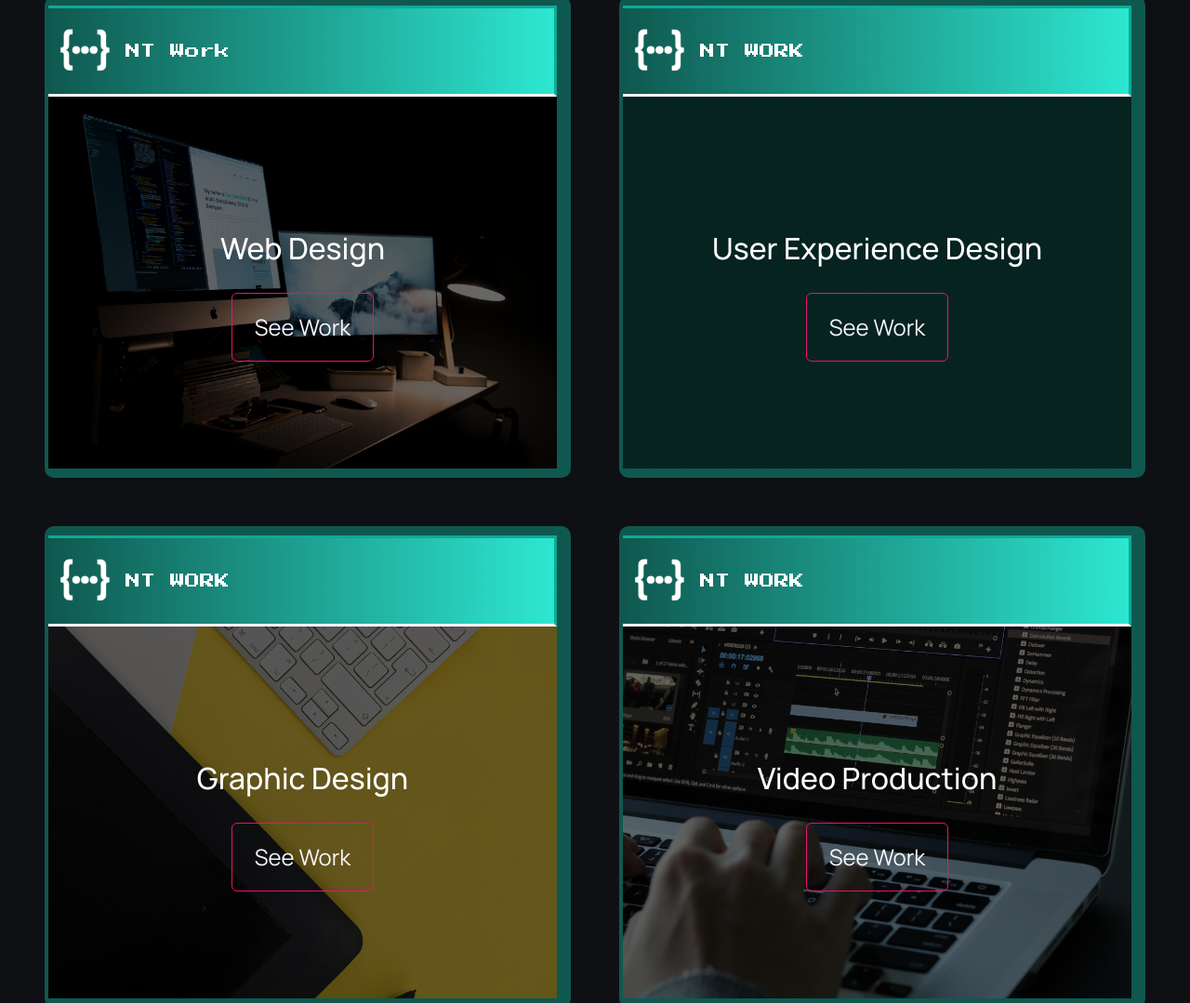
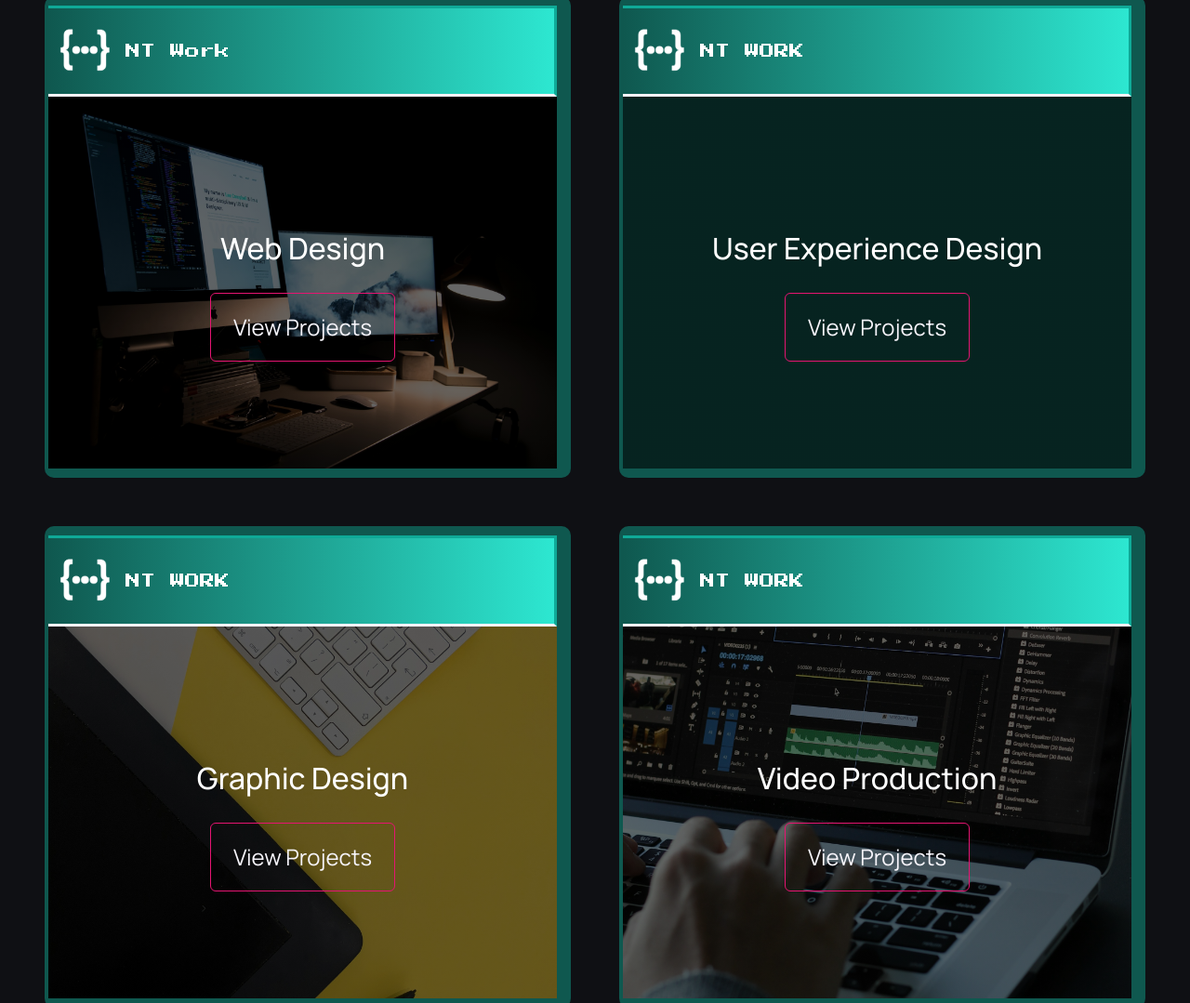
Before and after one commit to temp0065/portfolio_2024_coop, a plain HTML site: page index.html in a window 1280 px wide. Shown: the part 1124-2203 px from the top of the page at 93% size. Drawn offline with nearby package versions, Linux system fonts and the light colour scheme.

Commit message:
Fixes issues with naming

```diff
--- a/css/main.css
+++ b/css/main.css
@@ -341,7 +341,7 @@ a:hover {
 
 .fuzzy-overlay {
     position: absolute;
-    inset: -300%;
+    inset: -200%;
     background: url(../images/white_noise.png);
     opacity: 15%;
     animation: shift 0.2s linear infinite both;
@@ -354,7 +354,6 @@ a:hover {
     background-size: cover;
     z-index: 0;
     inset: 0%;
-    opacity: 90%;
 }
 
 .portfolio-header h1 {
--- a/index.html
+++ b/index.html
@@ -37,7 +37,7 @@
     </nav>
     <header class="home-banner" id="home-start">
         <div class="banner-content">
-            <h1>Press Start</h1>
+            <h1>Let's Create</h1>
             <p>My name is Nathan, and here you can find a collection of my web design, user experience design, graphic design, and video production work.</p>
             <div class="header-btns" id="header-btns">
                 <a href="portfolio.html" class="primary-btn" role="button">
@@ -69,22 +69,7 @@
                     </div>
                     <article class="work-item" id="web" aria-labelledby="web-title">
                         <h3 id="web-title">Web Design</h3>
-                        <a class="btn-1" href="portfolio.html#web-design" role="button" aria-label="See web design work">See Work</a>
-                        <!-- <div class="game-details">
-                            <div class="game-rating">
-                                <div class="rating-description">
-                                    <p>Great</p>
-                                    <p>Super</p>
-                                </div>
-                                <div class="rating">
-                                    <h5>G</h5>
-                                </div>
-                            </div>
-
-                            <div class="game-logo">
-                                <img src="images/personal_logo_white-02.svg" alt="Game makers logo" width="50" height="50">
-                            </div>
-                        </div> -->
+                        <a class="btn-1" href="portfolio.html#web-design" role="button" aria-label="See web design work">View Projects</a>
                     </article>
                 </div>
                 <div class="game-container">
@@ -94,7 +79,7 @@
                     </div>
                     <article class="work-item" id="user" aria-labelledby="ux-title">
                         <h3 id="ux-title">User Experience Design</h3>
-                        <a class="btn-1" href="portfolio.html#user-experience" role="button" aria-label="See user-experience design work">See Work</a>
+                        <a class="btn-1" href="portfolio.html#user-experience" role="button" aria-label="See user-experience design work">View Projects</a>
                     </article>
                 </div>
                 <div class="game-container">
@@ -104,7 +89,7 @@
                     </div>
                     <article class="work-item" id="graphic" aria-labelledby="graphic-title">
                         <h3 id="graphic-title">Graphic Design</h3>
-                        <a class="btn-1" href="portfolio.html#graphic-design" role="button" aria-label="See graphic design work">See Work</a>
+                        <a class="btn-1" href="portfolio.html#graphic-design" role="button" aria-label="See graphic design work">View Projects</a>
                     </article>
                 </div>
                 <div class="game-container">
@@ -114,7 +99,7 @@
                     </div>
                     <article class="work-item" id="video" aria-labelledby="video-title">
                         <h3 id="video-title">Video Production</h3>
-                        <a class="btn-1" href="portfolio.html#video-production" role="button" aria-label="See video production design work">See Work</a>
+                        <a class="btn-1" href="portfolio.html#video-production" role="button" aria-label="See video production design work">View Projects</a>
                     </article>
                 </div>
             </section>
--- a/script.js
+++ b/script.js
@@ -50,10 +50,8 @@ const $headerBtns = document.getElementById("header-btns");
 const $headerTVOverlay = document.getElementById("header-tv-overlay");
 
 $headerBtns.addEventListener("mouseover", e => {
-    if (e.target.tagName === "A") {
-        $headerTVOverlay.classList.remove("fuzzy-overlay");
-        $headerTVOverlay.classList.add("test-card");
-    };
+    $headerTVOverlay.classList.remove("fuzzy-overlay");
+    $headerTVOverlay.classList.add("test-card");
 });
 
 $headerBtns.addEventListener("mouseleave", () => {
```
Also changed, not shown: portfolio.html (+1 -1 lines), 1 other file.
